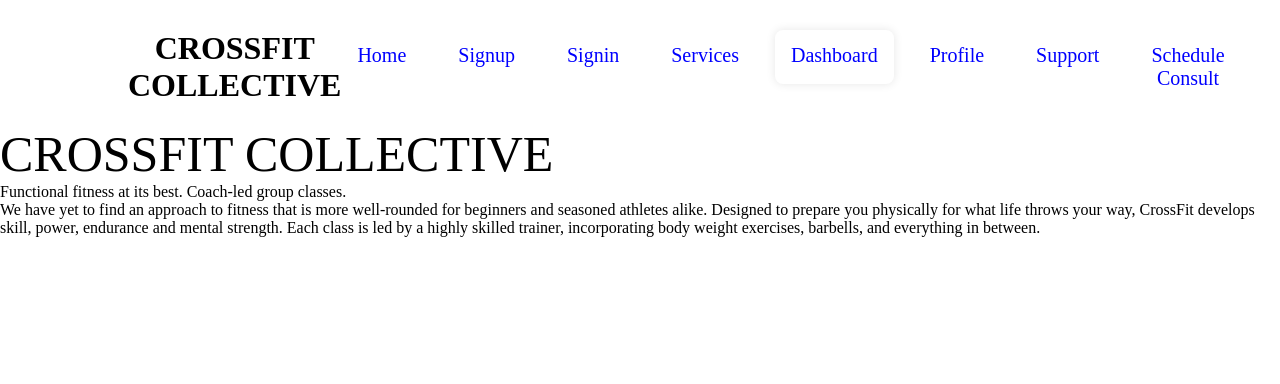
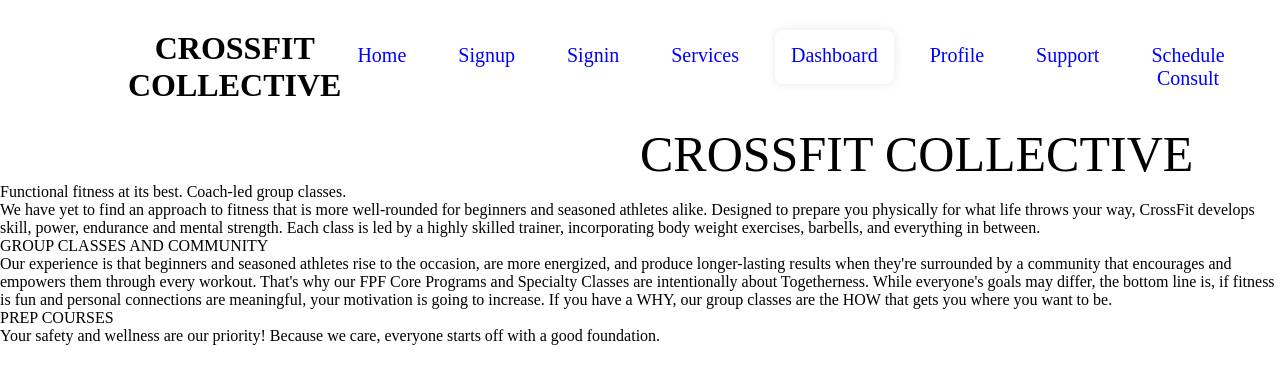
Before and after one commit to Eddahkarambu/Fitness-web-app, a React (Create React App) app: page /Consult in a window 1280 px wide. Shown: the top 384 px of the page. Built offline with nearby package versions, Linux system fonts and the light colour scheme.

Commit message:
add the group classes and community guidlines

```diff
--- a/src/Components/Consult.css
+++ b/src/Components/Consult.css
@@ -2,4 +2,5 @@
     justify-content: center;
     align-items: center;
     font-size: 50px;
+    padding-left: 50%;
 }
--- a/src/Components/Consult.js
+++ b/src/Components/Consult.js
@@ -20,6 +20,24 @@
         skilled trainer, incorporating body weight exercises, barbells, and
         everything in between.
       </div>
+
+      <div>GROUP CLASSES AND COMMUNITY</div>
+      <div>
+        Our experience is that beginners and seasoned athletes rise to the
+        occasion, are more energized, and produce longer-lasting results when
+        they're surrounded by a community that encourages and empowers them
+        through every workout. That's why our FPF Core Programs and Specialty
+        Classes are intentionally about Togetherness. While everyone's goals may
+        differ, the bottom line is, if fitness is fun and personal connections
+        are meaningful, your motivation is going to increase. If you have a WHY,
+        our group classes are the HOW that gets you where you want to be.
+      </div>
+
+      <div>PREP COURSES</div>
+      <div>
+        Your safety and wellness are our priority! Because we care, everyone
+        starts off with a good foundation.
+      </div>
     </div>
   );
 }
```
